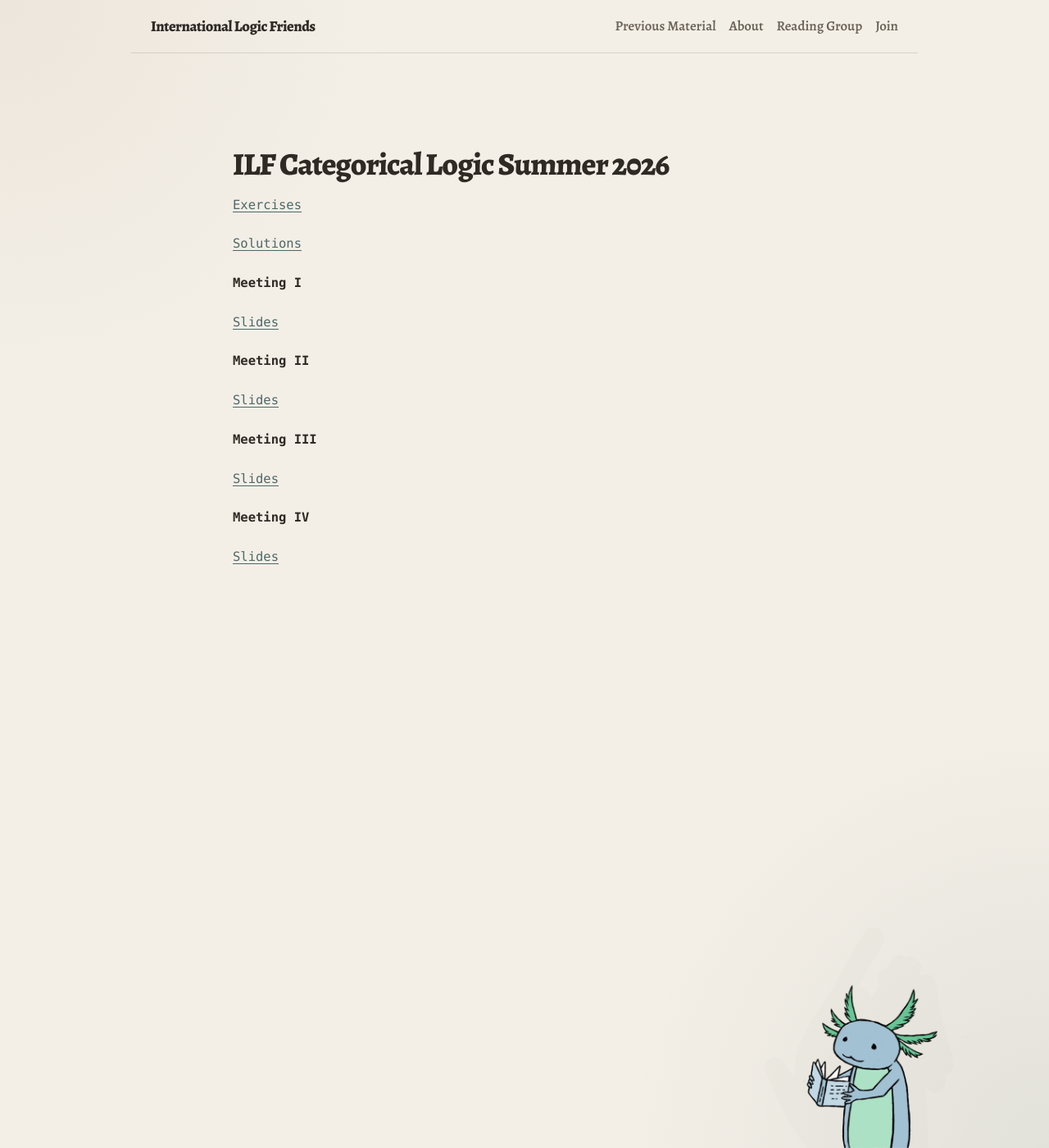
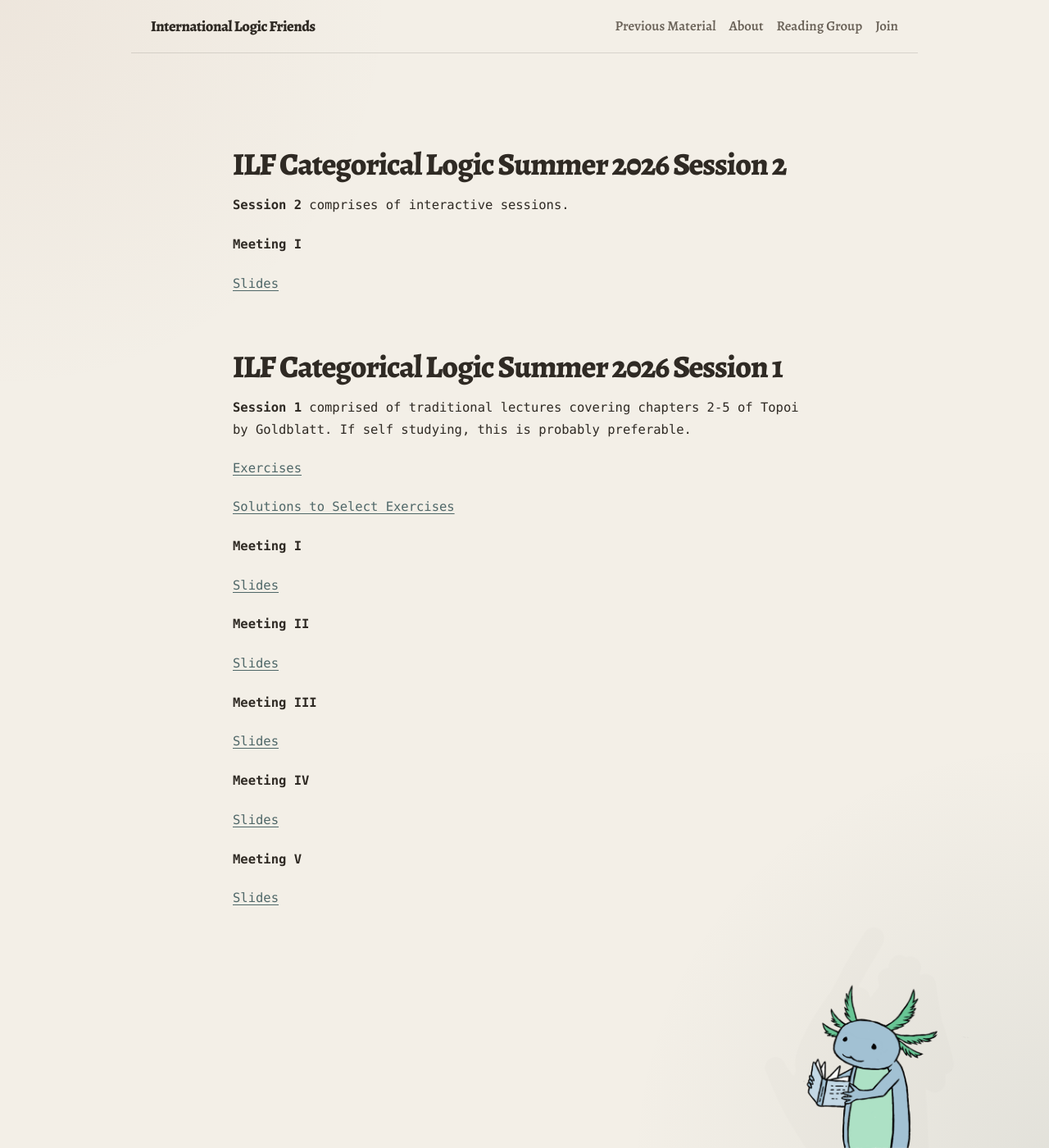
Before and after one commit to international-logic-friends/international-logic-friends.github.io, a Jekyll site: the page built from previous-material.md, in a window 1280 px wide and 1400 px high. Shown: the whole window at 82% size. Built offline with Jekyll 4.4.1, drawn with Linux system fonts in a browser that asks for light colours; some web fonts are replaced.

Commit message:
website updates

```diff
--- a/previous-material.md
+++ b/previous-material.md
@@ -7,11 +7,21 @@ bottom_image_class: decoration-right
 bottom_image_width: 380px
 ---
 
-## ILF Categorical Logic Summer 2026
+## ILF Categorical Logic Summer 2026 Session 2
+
+**Session 2** comprises of interactive sessions.
+
+#### Meeting I
+
+[Slides]({{ '/assets/pdfs/ILF_Su26_Meeting_6.pdf' | relative_url }})
+
+## ILF Categorical Logic Summer 2026 Session 1
+
+**Session 1** comprised of traditional lectures covering chapters 2-5 of Topoi by Goldblatt. If self studying, this is probably preferable.
 
 [Exercises]({{ '/assets/pdfs/ILF_Su26_Exercises3.pdf' | relative_url }})
 
-[Solutions]({{ '/assets/pdfs/ILF_Su26_Exercise_Solutions3.pdf' | relative_url }})
+[Solutions to Select Exercises]({{ '/assets/pdfs/ILF_Su26_Exercise_Solutions3.pdf' | relative_url }})
 
 #### Meeting I
 
@@ -28,3 +38,7 @@ bottom_image_width: 380px
 #### Meeting IV
 
 [Slides]({{ '/assets/pdfs/ILF_Su26_Meeting_4_Slides.pdf' | relative_url }})
+
+#### Meeting V
+
+[Slides]({{ '/assets/pdfs/ILF_Su26_Meeting_5_Slides.pdf' | relative_url }})
```
Also changed, not shown: index.md (+2 -11 lines), join.md (+1 -1 lines), reading-group.md (+7 -4 lines), 4 other files.
